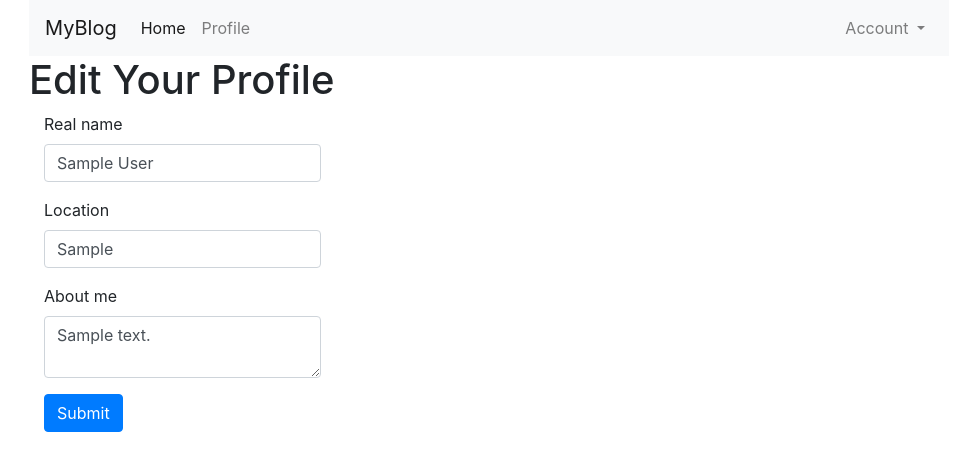
After one commit to kirillmasanov/flask_blog_app, a Flask app: page /edit-profile in a window 1280 px wide. The commit adds this page. Shown: the top 471 px of the page, without its empty margins (56-1011 px from the left). Run offline with Flask 2, Linux system fonts and the light colour scheme; a user stored in the database is signed in; tables that the repository leaves empty hold one stand-in row (values such as "Sample post"); some libraries are stand-ins or nearby versions.

Commit message:
add user-level and administrator-level profile editor

```diff
--- a/app/main/forms.py
+++ b/app/main/forms.py
@@ -1,8 +1,50 @@
 from flask_wtf import FlaskForm
-from wtforms import StringField, SubmitField
-from wtforms.validators import DataRequired
+from wtforms import StringField, TextAreaField, BooleanField, SelectField,\
+    SubmitField
+from wtforms.validators import DataRequired, Length, Email, Regexp
+from wtforms import ValidationError
+from ..models import Role, User
 
 
 class NameForm(FlaskForm):
-    name = StringField('What is your name?', validators=[DataRequired()], render_kw={'class': 'form-control'})
-    submit = SubmitField('Submit', render_kw={'class': 'btn btn-primary'})
+    name = StringField('What is your name?', validators=[DataRequired()])
+    submit = SubmitField('Submit')
+
+
+class EditProfileForm(FlaskForm):
+    name = StringField('Real name', validators=[Length(0, 64)])
+    location = StringField('Location', validators=[Length(0, 64)])
+    about_me = TextAreaField('About me')
+    submit = SubmitField('Submit')
+
+
+class EditProfileAdminForm(FlaskForm):
+    email = StringField('Email', validators=[DataRequired(), Length(1, 64),
+                                             Email()])
+    username = StringField('Username', validators=[
+        DataRequired(), Length(1, 64),
+        Regexp('^[A-Za-z][A-Za-z0-9_.]*$', 0,
+               'Usernames must have only letters, numbers, dots or '
+               'underscores')])
+    confirmed = BooleanField('Confirmed')
+    role = SelectField('Role', coerce=int)
+    name = StringField('Real name', validators=[Length(0, 64)])
+    location = StringField('Location', validators=[Length(0, 64)])
+    about_me = TextAreaField('About me')
+    submit = SubmitField('Submit')
+
+    def __init__(self, user, *args, **kwargs):
+        super(EditProfileAdminForm, self).__init__(*args, **kwargs)
+        self.role.choices = [(role.id, role.name)
+                             for role in Role.query.order_by(Role.name).all()]
+        self.user = user
+
+    def validate_email(self, field):
+        if field.data != self.user.email and \
+                User.query.filter_by(email=field.data).first():
+            raise ValidationError('Email already registered.')
+
+    def validate_username(self, field):
+        if field.data != self.user.username and \
+                User.query.filter_by(username=field.data).first():
+            raise ValidationError('Username already in use.')
--- a/app/main/views.py
+++ b/app/main/views.py
@@ -1,6 +1,10 @@
-from flask import render_template, abort
+from flask import render_template, redirect, url_for, abort, flash
+from flask_login import login_required, current_user
 from . import main
-from ..models import User
+from .forms import EditProfileForm, EditProfileAdminForm
+from .. import db
+from ..models import Role, User
+from ..decorators import admin_required
 
 
 @main.route('/')
@@ -12,3 +16,49 @@ def index():
 def user(username):
     user = User.query.filter_by(username=username).first_or_404()
     return render_template('user.html', user=user)
+
+
+@main.route('/edit-profile', methods=['GET', 'POST'])
+@login_required
+def edit_profile():
+    form = EditProfileForm()
+    if form.validate_on_submit():
+        current_user.name = form.name.data
+        current_user.location = form.location.data
+        current_user.about_me = form.about_me.data
+        db.session.add(current_user._get_current_object())
+        db.session.commit()
+        flash('Your profile has been updated.')
+        return redirect(url_for('.user', username=current_user.username))
+    form.name.data = current_user.name
+    form.location.data = current_user.location
+    form.about_me.data = current_user.about_me
+    return render_template('edit_profile.html', form=form)
+
+
+@main.route('/edit-profile/<int:id>', methods=['GET', 'POST'])
+@login_required
+@admin_required
+def edit_profile_admin(id):
+    user = User.query.get_or_404(id)
+    form = EditProfileAdminForm(user=user)
+    if form.validate_on_submit():
+        user.email = form.email.data
+        user.username = form.username.data
+        user.confirmed = form.confirmed.data
+        user.role = Role.query.get(form.role.data)
+        user.name = form.name.data
+        user.location = form.location.data
+        user.about_me = form.about_me.data
+        db.session.add(user)
+        db.session.commit()
+        flash('The profile has been updated.')
+        return redirect(url_for('.user', username=user.username))
+    form.email.data = user.email
+    form.username.data = user.username
+    form.confirmed.data = user.confirmed
+    form.role.data = user.role_id
+    form.name.data = user.name
+    form.location.data = user.location
+    form.about_me.data = user.about_me
+    return render_template('edit_profile.html', form=form, user=user)
--- a/app/models.py
+++ b/app/models.py
@@ -84,7 +84,7 @@ class User(UserMixin, db.Model):
     def __init__(self, **kwargs):
         super(User, self).__init__(**kwargs)
         if self.role is None:
-            if self.email == current_app.config['FLASKY_ADMIN']:
+            if self.email == current_app.config['BLOG_ADMIN']:
                 self.role = Role.query.filter_by(name='Administrator').first()
             if self.role is None:
                 self.role = Role.query.filter_by(default=True).first()
--- /dev/null
+++ b/app/templates/edit_profile.html
@@ -0,0 +1,13 @@
+{% extends "base.html" %}
+{% from 'bootstrap/form.html' import render_form %}
+
+{% block title %}Blog - Edit Profile{% endblock %}
+
+{% block body %}
+<div class="page-header">
+    <h1>Edit Your Profile</h1>
+</div>
+<div class="col-md-4">
+    {{ render_form(form) }}
+</div>
+{% endblock %}
```
Also changed, not shown: app/templates/user.html (+8 -0 lines).
